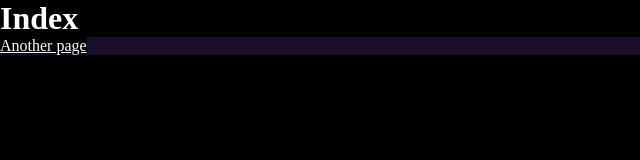
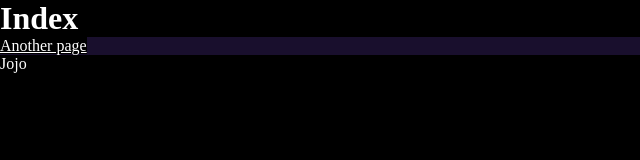
Before and after one commit to JRouget/site-statique-ghp, a plain HTML site: page index.html in a window 1280 px wide. Shown: the full height of the page, 0-640 px from the left. Drawn offline with Linux system fonts and the light colour scheme.

Commit message:
Add paragraph with text 'Jojo' to index.html

```diff
--- a/index.html
+++ b/index.html
@@ -10,6 +10,7 @@
     <header>
         <h1>Index</h1>
         <a href="page2.html">Another page</a>
+        <p>Jojo</p>
     </header>
 </body>
 </html>
```
